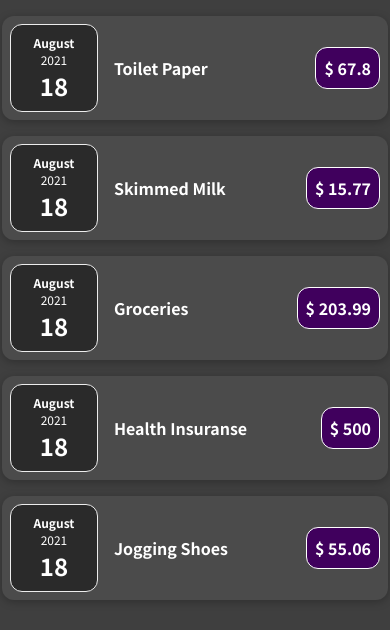
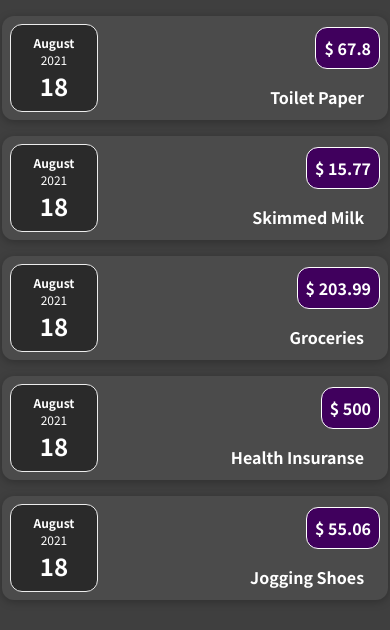
Before and after one commit to AqibNaeem19/Expense-tracker, a React (Create React App) app: page / in a window 390 px wide. Shown: the top 630 px of the page. Built offline with nearby package versions, Linux system fonts and the light colour scheme.

Commit message:
Correct styling for responsiveness

```diff
--- a/src/components/ExpenseItem.css
+++ b/src/components/ExpenseItem.css
@@ -14,7 +14,7 @@
     display: flex;
     flex-direction: column;
     gap: 1rem;
-    align-items: flex-start;
+    align-items: flex-end;
     flex-flow: column-reverse;
     justify-content: flex-start;
     flex: 1;
--- a/src/components/ExpenseItem.js
+++ b/src/components/ExpenseItem.js
@@ -4,13 +4,13 @@ import './ExpenseItem.css'
 export default function ExpenseItem(props) {
   return (
     <div>
-    <div className='expense-item'>
-      <ExpenseDate date={props.purchasedDate} />
-      <div className='expense-item__description'>
-        <h2> {props.name} </h2>
+      <div className='expense-item'>
+        <ExpenseDate date={props.purchasedDate} />
+        <div className='expense-item__description'>
+          <h2> {props.name} </h2>
+          <div className='expense-item__price'>$ {props.price}</div>
+        </div>
       </div>
-      <div className='expense-item__price'>$ {props.price}</div>
-    </div>
     </div>
   )
 }
```
